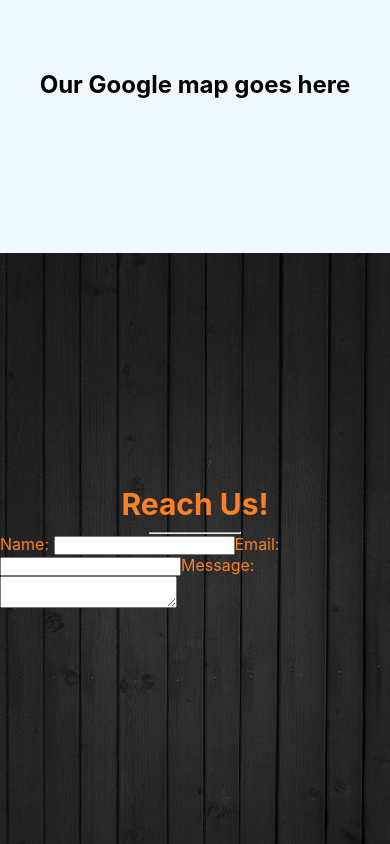
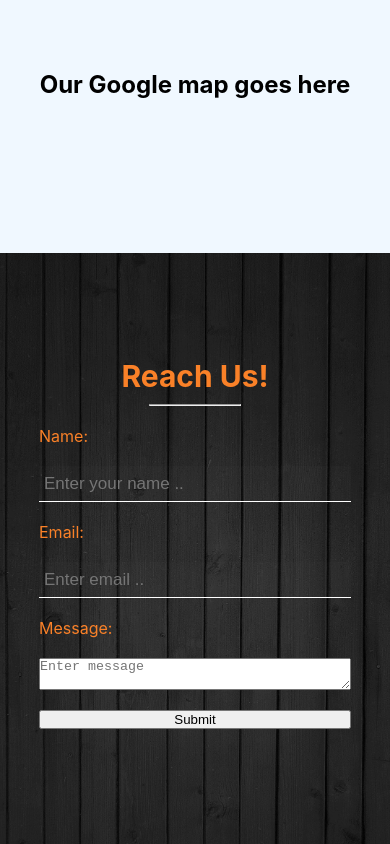
Before and after one commit to Aidan-bn/yoof, a React (Create React App) app: page / in a window 390 px wide. Shown: the part 3686-4530 px from the top of the page. Built offline with nearby package versions, Linux system fonts and the light colour scheme.

Commit message:
Refine form contents

```diff
--- a/src/App.css
+++ b/src/App.css
@@ -302,6 +302,26 @@
   margin-top: 10px;
 }
 
+form {
+  padding: 10px;
+  margin-top: 10px;
+  display: flex;
+  flex-direction: column;
+  gap: 20px;
+}
+
 @media screen and (max-width: 768px){
+  form {
+    width: 80%;
+  }
 
+  form input {
+    height: 25px;
+    padding: 5px;
+    font-size: 17px;
+    color: #ffffff;
+    background-color: rgba(255, 255, 255, 0.01);
+    border: 0px;
+    border-bottom: 1px solid #ffffff;
+  }
 }
--- a/src/App.js
+++ b/src/App.js
@@ -117,11 +117,12 @@ function App() {
         <hr />
         <form>
           <label>Name: </label>
-          <input type="text" class="name" id="name"></input>
+          <input type="text" class="name" id="name" placeholder='Enter your name ..'></input>
           <label>Email: </label>
-          <input type="text" class="email" id="email"></input>
+          <input type="text" class="email" id="email" placeholder='Enter email ..'></input>
           <label>Message: </label>
-          <textarea class='message' id='message' />
+          <textarea class='message' id='message' placeholder='Enter message'/>
+          <button>Submit</button>
         </form>
       </section>
     </div>
```
